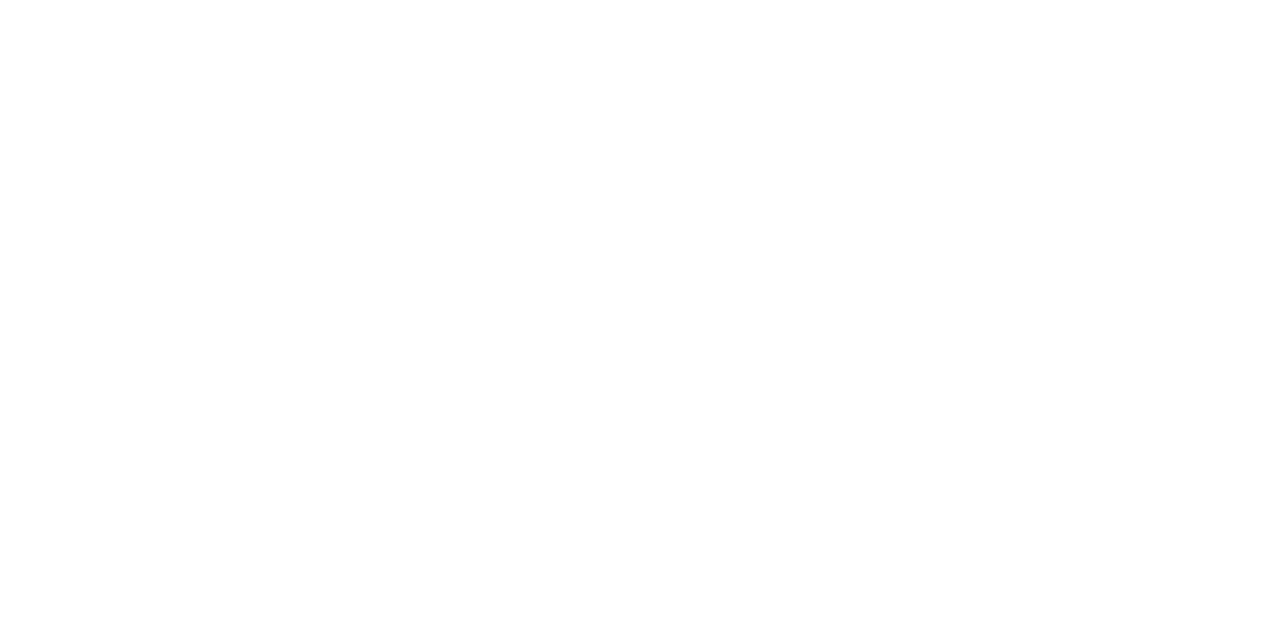
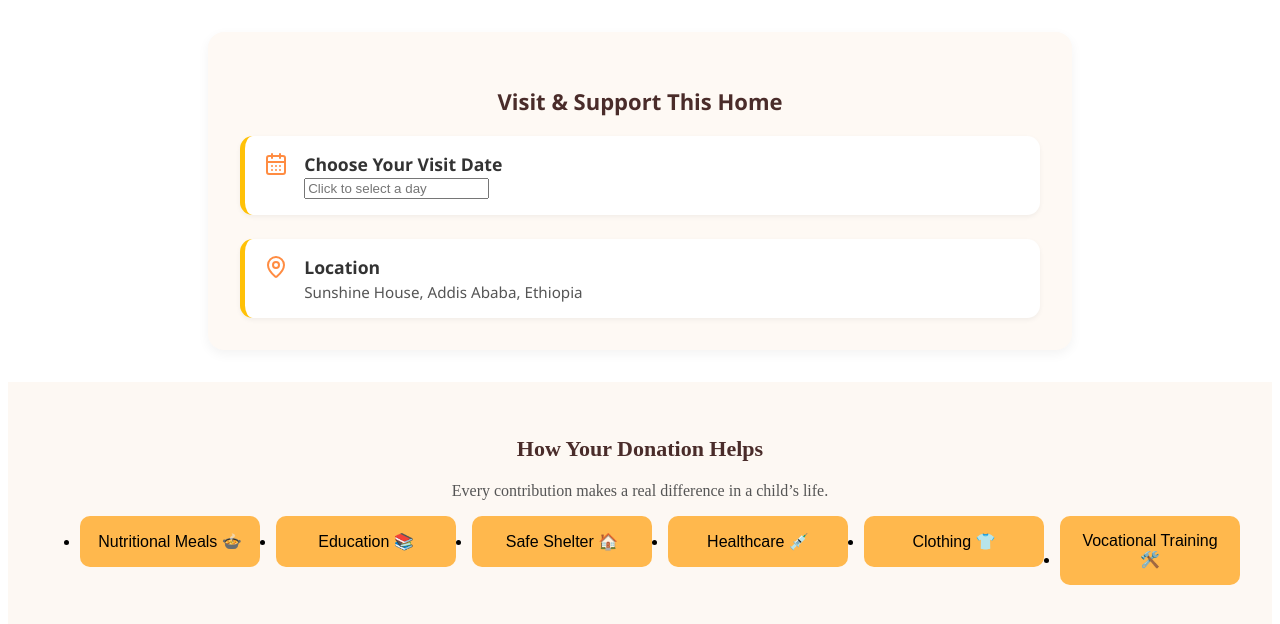
Before and after one commit to Johnkamau106/phase-5-project, a React (Vite) app in the folder frontend/: page /homes/1 in a window 1280 px wide. Before the commit this address had no page. Shown: the top 624 px of the page. Built offline with nearby package versions, Linux system fonts and the light colour scheme.

Commit message:
feat: enhance HomeDetail page with donation options and update routing for HomePage

```diff
--- a/frontend/package.json
+++ b/frontend/package.json
@@ -19,10 +19,10 @@
     "react-router-dom": "^7.7.0"
   },
   "devDependencies": {
-    "@vitejs/plugin-react": "4.2.1",
     "@eslint/js": "^9.30.1",
     "@types/react": "^19.1.8",
     "@types/react-dom": "^19.1.6",
+    "@vitejs/plugin-react": "4.2.1",
     "eslint": "^9.30.1",
     "eslint-plugin-react-hooks": "^5.2.0",
     "eslint-plugin-react-refresh": "^0.4.20",
--- a/frontend/src/App.jsx
+++ b/frontend/src/App.jsx
@@ -16,7 +16,7 @@
         <Route path="splash/" element={<Splash />} />
         <Route path="/" element={<HomePage />} />
         <Route path="/donations" element={<Donations />} />
-        <Route path="/homes/" element={<HomeDetail />} />
+        <Route path="/homes/:id" element={<HomeDetail />} />
       </Routes>
     </div>
   );
--- a/frontend/src/pages/home/HomeDetail.jsx
+++ b/frontend/src/pages/home/HomeDetail.jsx
@@ -2,15 +2,47 @@
 import { CalendarDays, MapPin } from "lucide-react";
 import DatePicker from "react-datepicker";
 import "react-datepicker/dist/react-datepicker.css";
-import "./HomeDetail.css";
+import "./HomeDetail.css"; // Combine styles here or import others as needed
 
-const VisitAndSupport = () => {
+const donationOutlines = [
+  {
+    title: "Nutritional Meals 🍲",
+    description: "$20 provides a meal for a child. Your donation promotes healthy growth.",
+  },
+  {
+    title: "Education 📚",
+    description: "$50 supports books and tuition. Help shape a child's future.",
+  },
+  {
+    title: "Safe Shelter 🏠",
+    description: "$100 provides a week of safe shelter and care.",
+  },
+  {
+    title: "Healthcare 💉",
+    description: "$30 ensures medical checkups and emergency care.",
+  },
+  {
+    title: "Clothing 👕",
+    description: "$25 buys clean, warm clothing for a child.",
+  },
+  {
+    title: "Vocational Training 🛠️",
+    description: "$75 funds skills training for self-sufficiency.",
+  },
+];
+
+const HomeDetail = () => {
   const [visitDate, setVisitDate] = useState(null);
+  const [activeIndex, setActiveIndex] = useState(null);
+
+  const openModal = (index) => setActiveIndex(index);
+  const closeModal = () => setActiveIndex(null);
 
   return (
-    <div className="visit-support-container">
+    <div className="home-detail-container">
+      {/* ====== Visit Section ====== */}
       <section className="visit-support-section">
-        <h3 className="visit-support-title">Visit & Support This Home</h3>
+        <h3 className="section-title">Visit & Support This Home</h3>
         <div className="visit-support-grid">
           <div className="visit-item">
             <CalendarDays className="visit-icon" />
@@ -40,8 +72,56 @@
           </div>
         </div>
       </section>
+
+      {/* ====== Donation Section ====== */}
+      <section className="donations">
+        <h3 className="section-title">How Your Donation Helps</h3>
+        <p className="subtitle">Every contribution makes a real difference in a child’s life.</p>
+        <ul className="donation-list">
+          {donationOutlines.map((item, index) => (
+            <li key={index} className="donation-item">
+              <button className="donation-button" onClick={() => openModal(index)}>
+                {item.title}
+              </button>
+            </li>
+          ))}
+        </ul>
+
+        {activeIndex !== null && (
+          <div className="donation-modal">
+            <div className="modal-content">
+              <h4>{donationOutlines[activeIndex].title}</h4>
+              <p>{donationOutlines[activeIndex].description}</p>
+
+              <div className="donation-form">
+                <h5>Make a Donation</h5>
+                <p><strong>Sunshine House</strong></p>
+                <p>Bright Future Home, Addis Ababa, Ethiopia</p>
+
+                <label>Donation Amount ($)</label>
+                <input type="number" placeholder="Enter amount" />
+
+                <label>Payment Method</label>
+                <select>
+                  <option>Credit/Debit Card</option>
+                  <option>PayPal</option>
+                  <option>Bank Transfer</option>
+                </select>
+
+                <div className="checkbox">
+                  <input type="checkbox" id="recurring" />
+                  <label htmlFor="recurring">Make this a monthly recurring donation</label>
+                </div>
+
+                <button className="donate-btn">Donate Now</button>
+                <button className="close-btn" onClick={closeModal}>Close</button>
+              </div>
+            </div>
+          </div>
+        )}
+      </section>
     </div>
   );
 };
 
-export default VisitAndSupport;
+export default HomeDetail;
--- a/frontend/src/pages/home/HomePage.jsx
+++ b/frontend/src/pages/home/HomePage.jsx
@@ -39,8 +39,8 @@
             <p className="location">Nairobi, Kenya — 45 children</p>
             <p className="description">Providing love, education, and hope since 2010.</p>
             <div className="card-buttons">
-            <Link to="/donations" className="btn">Donate</Link>
-             <Link to="/donations/donations.jsx" className="btn secondary">Visit Page</Link>
+           <Link to={`/homes/1`} className="btn secondary">Visit Page</Link>
+
              </div>
           </div>
           <div className="home-card">
@@ -48,8 +48,8 @@
             <p className="location">Lagos, Nigeria — 28 children</p>
             <p className="description">Creating a safe environment where children can thrive.</p>
             <div className="card-buttons">
-            <Link to="/donations" className="btn">Donate</Link>
-             <Link to="/donations/donations.jsx" className="btn secondary">Visit Page</Link>
+            <Link to={`/homes/2`} className="btn secondary">Visit Page</Link>
+
              </div>
           </div>
           <div className="home-card">
@@ -57,8 +57,8 @@
             <p className="location">Cape Town, South Africa — 62 children</p>
             <p className="description">Empowering children through education and community support.</p>
             <div className="card-buttons">
-            <Link to="/donations" className="btn">Donate</Link>
-             <Link to="/donations/donations.jsx" className="btn secondary">Visit Page</Link>
+            <Link to={`/homes/3`} className="btn secondary">Visit Page</Link>
+
              </div>
           </div>
         </div>
```
